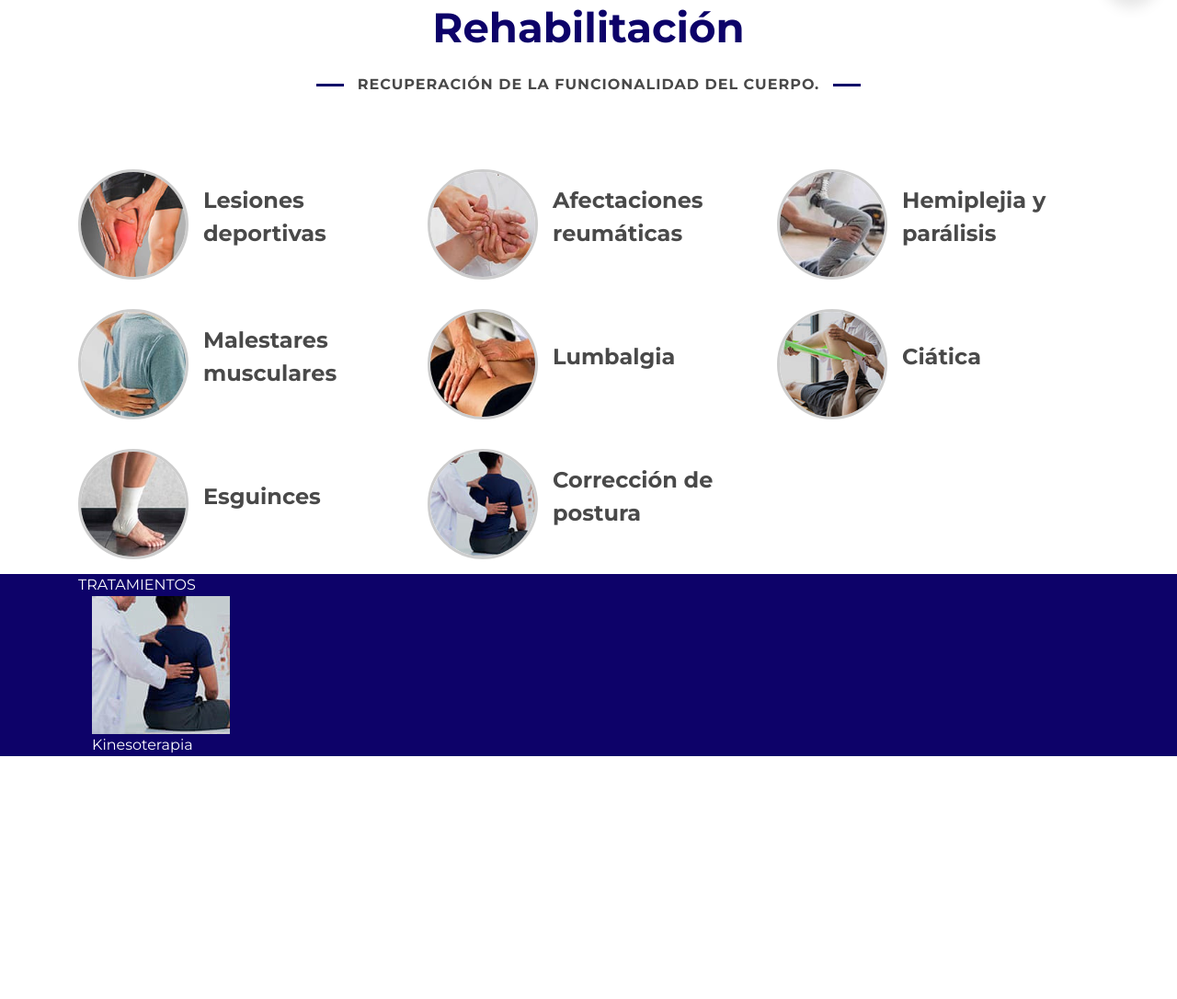
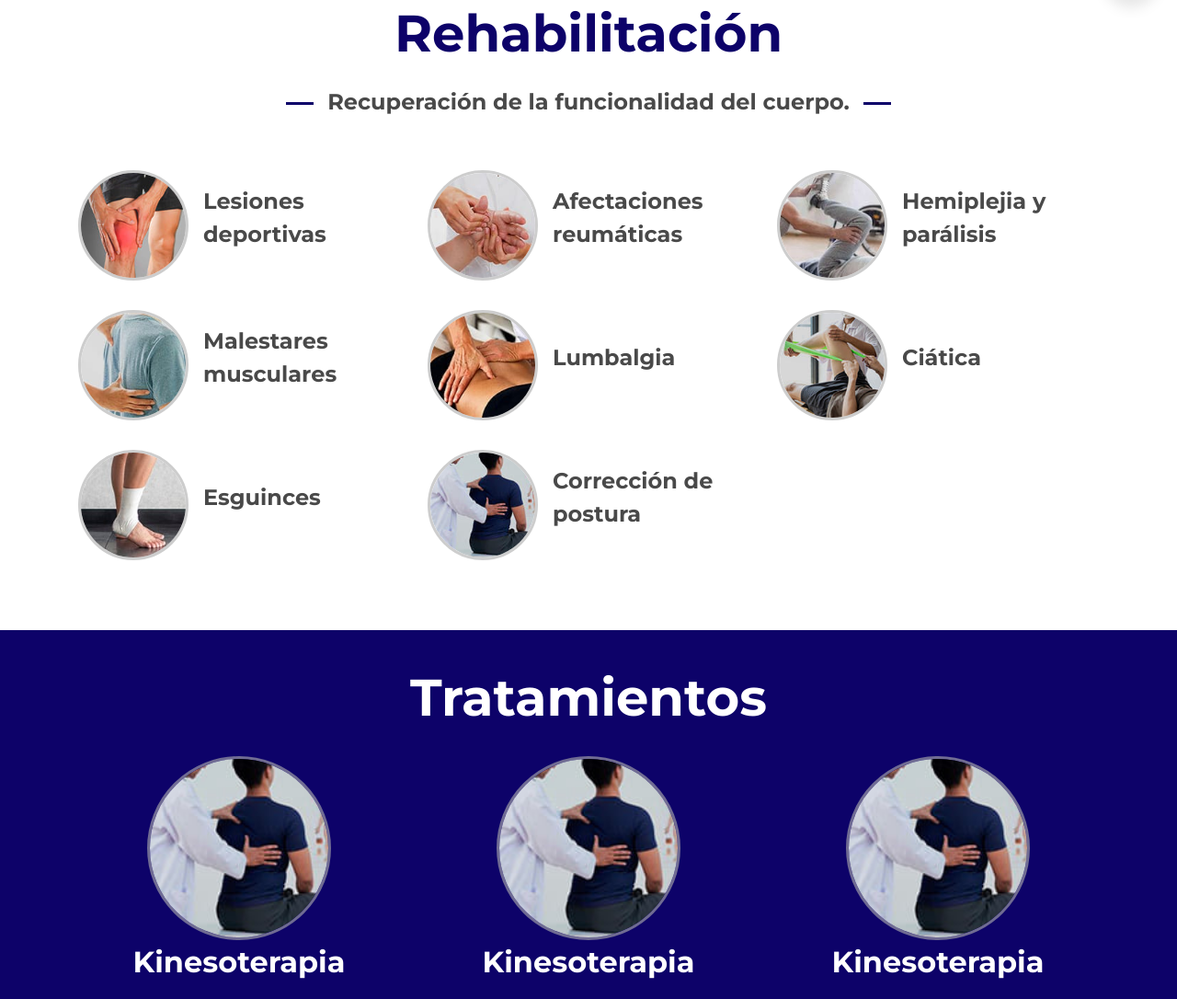
Before and after one commit to IOfiucoI/Fisioterapia, a plain HTML site: page index.html in a window 1280 px wide. Shown: the part 780-1866 px from the top of the page at 92% size. Before the commit the page ends 1618 px from the top, so only its background shows below. Drawn offline with nearby package versions, Linux system fonts and the light colour scheme.

Commit message:
Inicio tratamientos

```diff
--- a/css/style.css
+++ b/css/style.css
@@ -75,6 +75,10 @@ h1, h2, h3, h4, h5 {
     border-color: var(--primario);
 }
 
+.mb {
+    margin-bottom: 60px;
+}
+
 .header_bg {
 
     background: linear-gradient(rgba(9, 1, 82, .9), rgba(9, 115, 214, .9)), url('../img/hero-bg.jpg');
@@ -106,7 +110,7 @@ h1, h2, h3, h4, h5 {
 }
 
 .header__imagen {
-    background-image: url('/img/cuerpo.png');
+    background-image: url('../img/cuerpo.png');
     background-repeat: no-repeat;
     background-position: bottom center;
     background-size: cover;
@@ -129,10 +133,24 @@ h1, h2, h3, h4, h5 {
     }
 }
 
+
+
 .titulo h2 {
     margin-top: 30px;
-    font-size: 45px;
+    font-size: 2.5rem;
     font-weight: 600;
+}
+
+@media (min-width: 768px) {
+    .titulo h2 {
+        font-size: 3rem;
+    }
+}
+
+@media (min-width: 1024px) {
+    .titulo h2 {
+        font-size: 3.5rem;
+    }
 }
 
 .titulo p {
@@ -140,16 +158,12 @@ h1, h2, h3, h4, h5 {
     margin-bottom: 0px;
     padding: 15px;
     position: relative;
-    font-size: 16px;
+    font-size: 1.5rem;
     font-weight: 600;
-    letter-spacing: 1px;
-    text-transform: uppercase;
-
-    word-wrap: break-word;
-    padding-bottom: 4rem;
+    padding-bottom: 40px;
 }
 
-@media (min-width: 768px){
+@media (min-width: 768px) {
     .titulo p {
         background-color: var(--blanco);
     }
@@ -168,9 +182,9 @@ h1, h2, h3, h4, h5 {
 }
 
 @media (min-width: 768px) {
-
     .titulo p::before {
-        top: 26px;
+        bottom: unset;
+        top: 33px;
         right: -30px;
         left: -30px;
     }
@@ -179,16 +193,10 @@ h1, h2, h3, h4, h5 {
 .servicios {
     display: flex;
     align-items: center;
-    margin: 1rem;
+    margin: 10px 0;
     font-size: 1.5rem;
-    font-weight: 700;
-    word-wrap: break-word;
-
+    font-weight: bold;
 }
-
-/* .servicios p{
-    padding-right: .5rem;
-} */
 
 @media (min-width: 768px) {
     .servicios {
@@ -210,6 +218,53 @@ h1, h2, h3, h4, h5 {
 }
 
 
+.tratamientos {
+    background-color: var(--primario);
+}
+
+.tratamientos__titulo h2 {
+    margin: 30px 0;
+    font-size: 2.5rem;
+    font-weight: 600;
+    color: var(--blanco);
+    text-align: center;
+    padding-top: 40px;
+}
+
+@media (min-width: 768px){
+    .tratamientos__titulo h2 {
+        font-size: 3rem;
+    }
+}
+
+@media (min-width: 1024px){
+    .tratamientos__titulo h2 {
+        font-size: 3.5rem;
+    }
+}
+
+.tratamientos__opcion img{
+    display: block;
+    width: 120px;
+    border-radius: 50%;
+    border: 3px solid var(--terciario);
+    margin: 0 auto;
+
+}
+
+@media (min-width: 768px){
+    .tratamientos__opcion img{
+        width: 200px;
+    }
+}
+
+.tratamientos__opcion p{
+    color: var(--blanco);
+    font-size: 2rem;
+    text-align: center;
+    font-weight: bold;
+
+}
 
 .whatsapp {
     color: var(--blanco);
@@ -225,11 +280,6 @@ h1, h2, h3, h4, h5 {
 
 }
 
-.tratamientos{
-    background-color: var(--primario);
-    color: var(--blanco);
-}
-
 .whatsapp:hover {
     color: var(--blanco);
     box-shadow: 0px 15px 20px rgba(0, 0, 0, 0.3);
--- a/index.html
+++ b/index.html
@@ -124,17 +124,31 @@
   <section class="tratamientos">
     <div class="container">
       <div class="tratamientos__titulo">
-      TRATAMIENTOS
+        <h2>Tratamientos</h2>
       </div>
-    <div class="col col-md-6 col-lg-4">
+      <div class="row">
+        <div class="col col-md-4 col-lg-4">
           <div class="tratamientos__opcion">
-        <img src="img/coreccion.jpg" alt="" class="tratmientos_img">
+            <img src="img/coreccion.jpg" alt="">
+            <p>Kinesoterapia</p>
+          </div>
+        </div>
+        <div class="col col-md-4 col-lg-4">
+          <div class="tratamientos__opcion">
+            <img src="img/coreccion.jpg" alt="">
+            <p>Kinesoterapia</p>
+          </div>
+        </div>
+        <div class="col col-md-4 col-lg-4">
+          <div class="tratamientos__opcion">
+            <img src="img/coreccion.jpg" alt="">
             <p>Kinesoterapia</p>
           </div>
         </div>
       </div>
+    </div>
+  </section>
 
-</section>
   <div class="whatsapp">
     <a href="https://api.whatsapp.com/send?phone=522225981513" class="btn-flotante">
       <svg xmlns="http://www.w3.org/2000/svg" width="30" height="30" fill="currentColor" class="bi bi-whatsapp"
```
Lines whose indentation alone changed are shown as unchanged.
